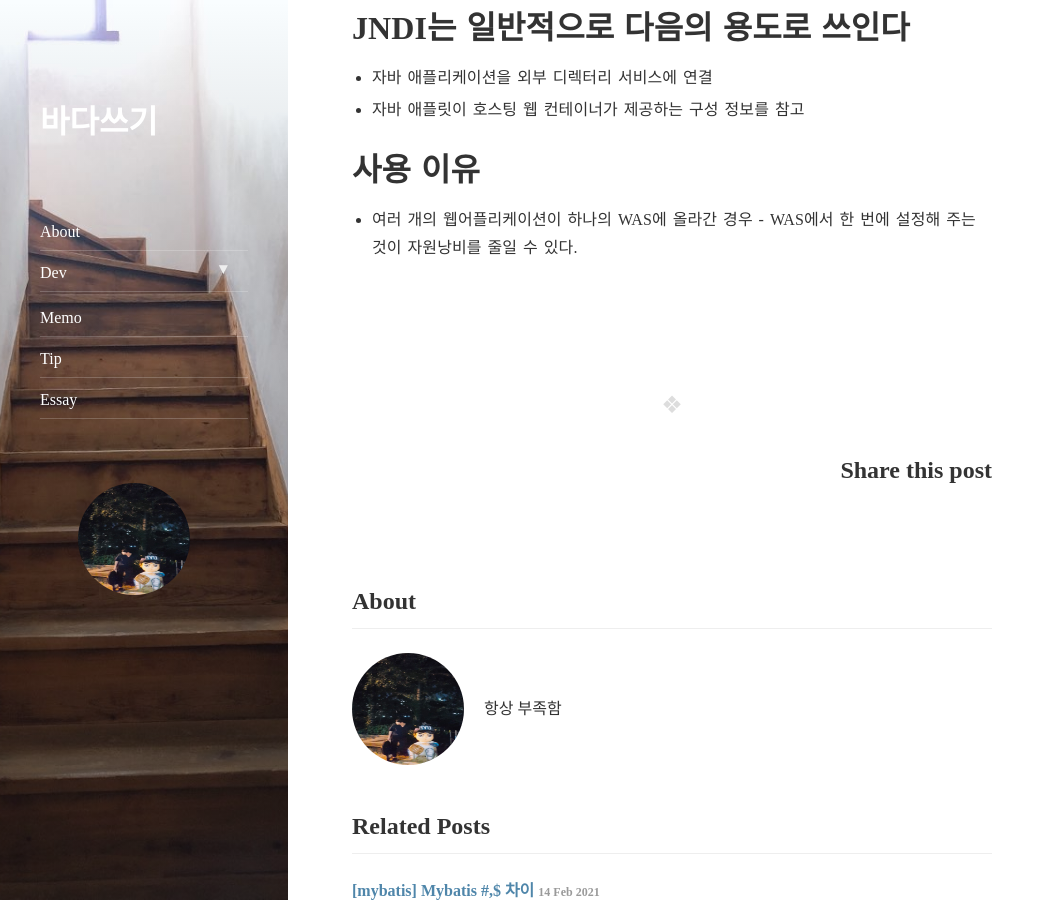
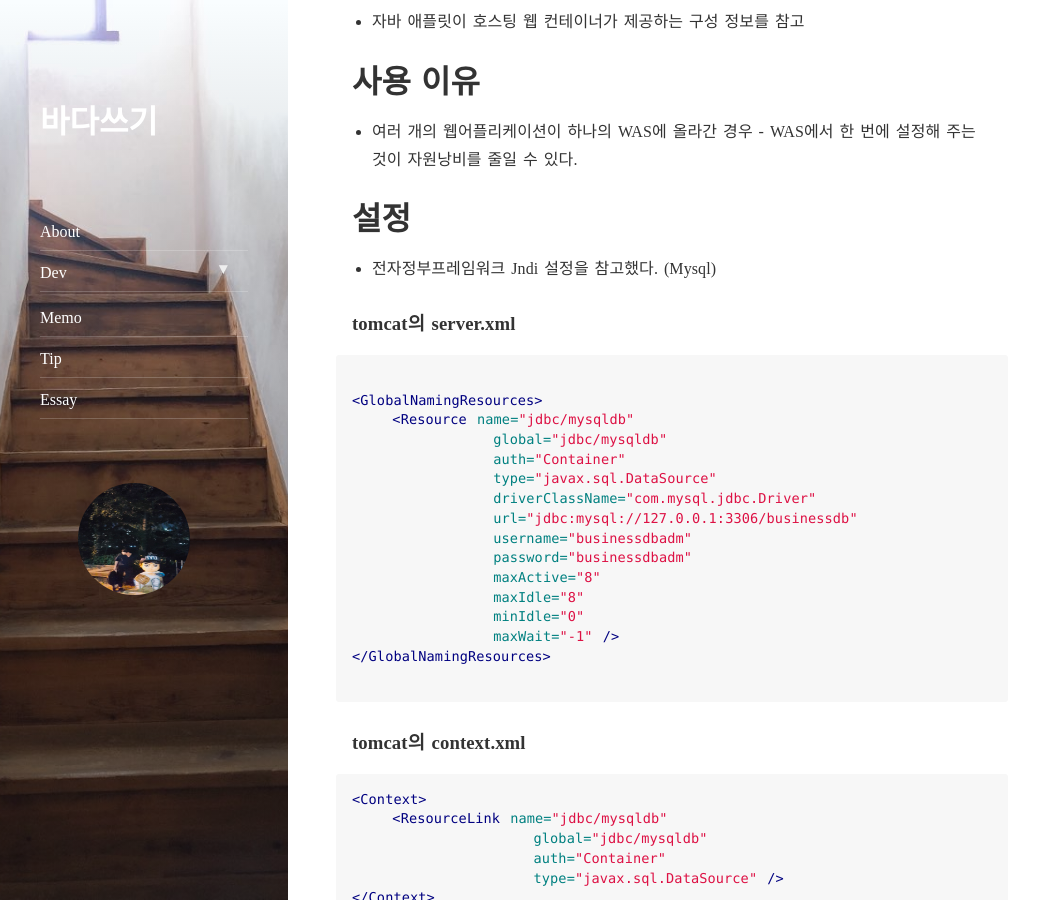
Before and after one commit to Chung10Kr/Chung10Kr.github.io, a Jekyll site: the page built from _posts/2021-02-15-JNDI.markdown, in a window 1280 px wide and 900 px high, scrolled down 1043 px. Shown: the whole window, without its empty margins (0-1055 px from the left). Built offline with Jekyll 4.4.1, drawn with Linux system fonts in a browser that asks for light colours; nearby versions of some CDN libraries; comment, search, counter and statistics services are not loaded; some of the changed text lies outside the part shown.

Commit message:
- JNDI final commit and push

````diff
--- a/_posts/2020-12-25-memo.markdown
+++ b/_posts/2020-12-25-memo.markdown
@@ -25,7 +25,7 @@ categories: memo
 - ~~IOC~~
 - ~~mybatis #, $차이~~
 - @ControllerAdvice ,@ExceptionHandler
-- JNDI
+- ~~JNDI~~
 
 ### 개인메모
 
--- a/_posts/2021-02-15-JNDI.markdown
+++ b/_posts/2021-02-15-JNDI.markdown
@@ -27,3 +23,53 @@ JNDI는 Java 소프트웨어 클라이언트가 이름(name)을 이용하여 데
 
 # 사용 이유
 - 여러 개의 웹어플리케이션이 하나의 WAS에 올라간 경우 - WAS에서 한 번에 설정해 주는 것이 자원낭비를 줄일 수 있다.
+
+
+# 설정
+- 전자정부프레임워크 Jndi 설정을 참고했다. (Mysql)
+
+
+### tomcat의 server.xml
+```xml
+
+<GlobalNamingResources>
+    <Resource name="jdbc/mysqldb"
+              global="jdbc/mysqldb"
+              auth="Container"
+              type="javax.sql.DataSource"
+              driverClassName="com.mysql.jdbc.Driver"
+              url="jdbc:mysql://127.0.0.1:3306/businessdb"
+              username="businessdbadm"
+              password="businessdbadm"
+              maxActive="8"
+              maxIdle="8"
+              minIdle="0"
+              maxWait="-1" />
+</GlobalNamingResources>
+
+```
+
+### tomcat의 context.xml
+```xml
+<Context>
+    <ResourceLink name="jdbc/mysqldb"
+                  global="jdbc/mysqldb"
+                  auth="Container"
+                  type="javax.sql.DataSource" />
+</Context>
+```
+
+### context-datasource.xml
+```xml
+
+<bean id="dataSource-oracle" class="org.springframework.jndi.JndiObjectFactoryBean">
+    <property name="jndiName">
+    <value>${Globals.JNDI}</value>
+    </property>
+</bean>
+```
+
+### globals.properties
+```
+Globals.JNDI=java:comp/env/jdbc/weis
+```
````
Also changed, not shown: other parts of _posts/2021-02-15-JNDI.markdown (+1 -5 lines).
